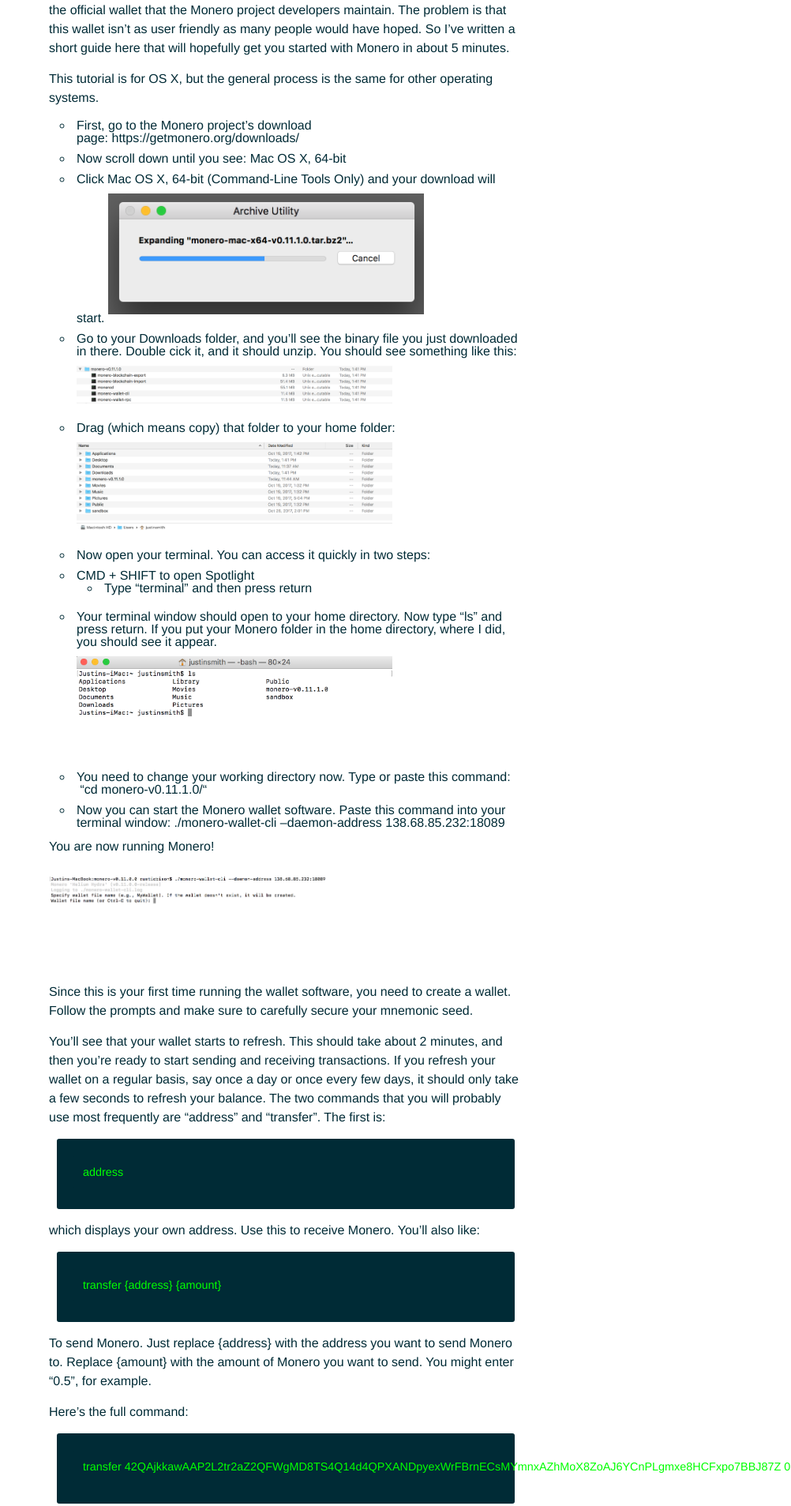
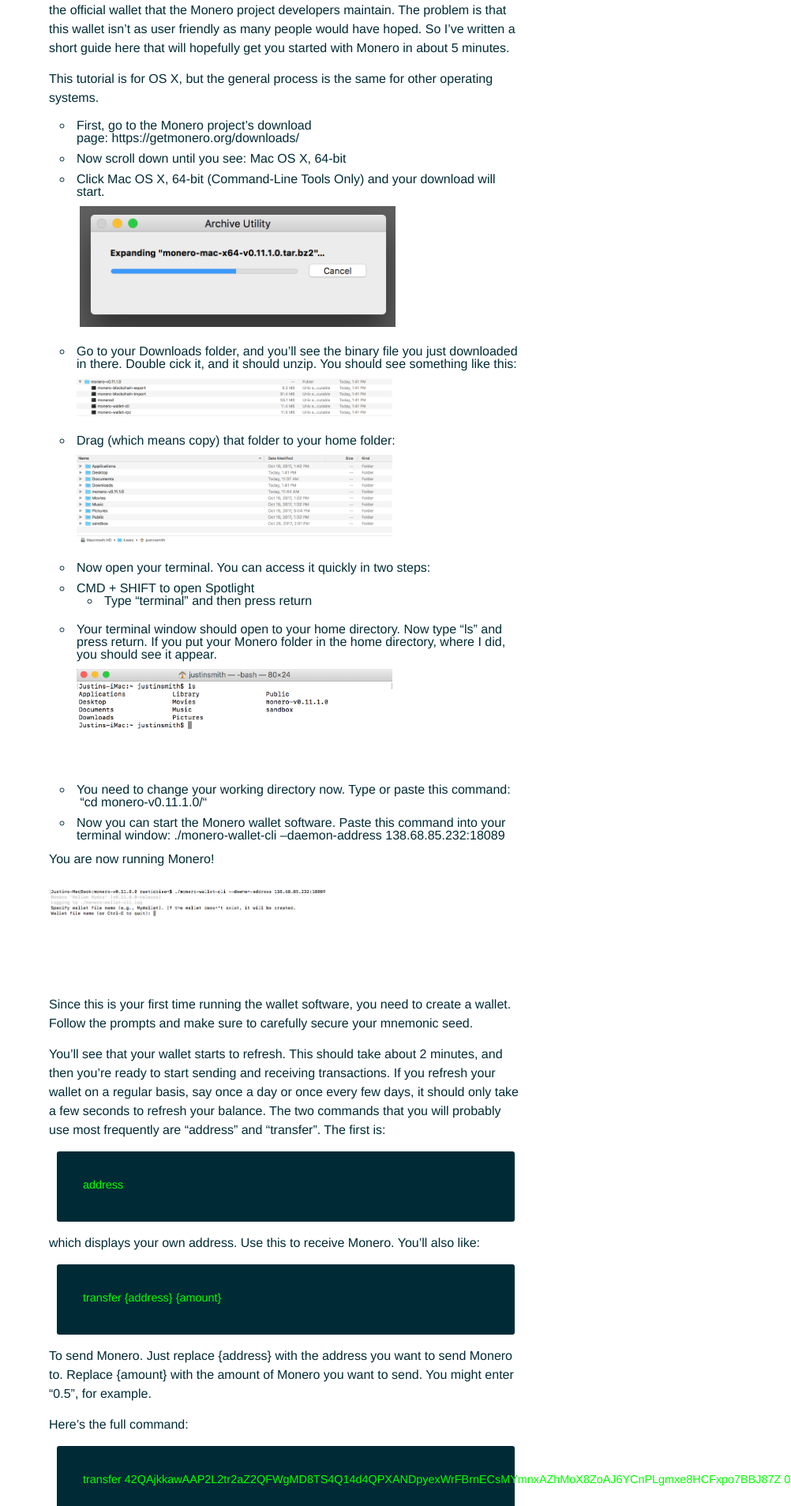
Before and after one commit to rusticbison/website, a Jekyll site: the page built from _posts/2017-10-28-five-minute-monero.md, in a window 1280 px wide. Shown: the part 444-2351 px from the top of the page at 79% size, without its empty margins (278-1280 px from the left). Built offline with Jekyll 4.4.1, drawn with Linux system fonts in a browser that asks for light colours.

Commit message:
formatting

```diff
--- a/_posts/2017-10-28-five-minute-monero.md
+++ b/_posts/2017-10-28-five-minute-monero.md
@@ -21,7 +21,7 @@
 
 * First, go to the Monero project’s download page: https://getmonero.org/downloads/
 * Now scroll down until you see: Mac OS X, 64-bit
-* Click Mac OS X, 64-bit (Command-Line Tools Only) and your download will start. ![download-monero]({{ site.baseurl }}/assets/img/monero-tutorial/download-monero.png){:class="img-responsive"}{:width="400px"}
+* Click Mac OS X, 64-bit (Command-Line Tools Only) and your download will start.<br> ![download-monero]({{ site.baseurl }}/assets/img/monero-tutorial/download-monero.png){:class="img-responsive"}{:width="400px"}
 * Go to your Downloads folder, and you’ll see the binary file you just downloaded in there. Double cick it, and it should unzip. You should see something like this: ![monero-extracted]({{ site.baseurl }}/assets/img/monero-tutorial/monero-extracted.png){:class="img-responsive"}{:width="400px"}
 * Drag (which means copy) that folder to your home folder: ![monero-at-home]({{ site.baseurl }}/assets/img/monero-tutorial/monero-at-home.png){:class="img-responsive"}{:width="400px"}
 * Now open your terminal. You can access it quickly in two steps:
```
